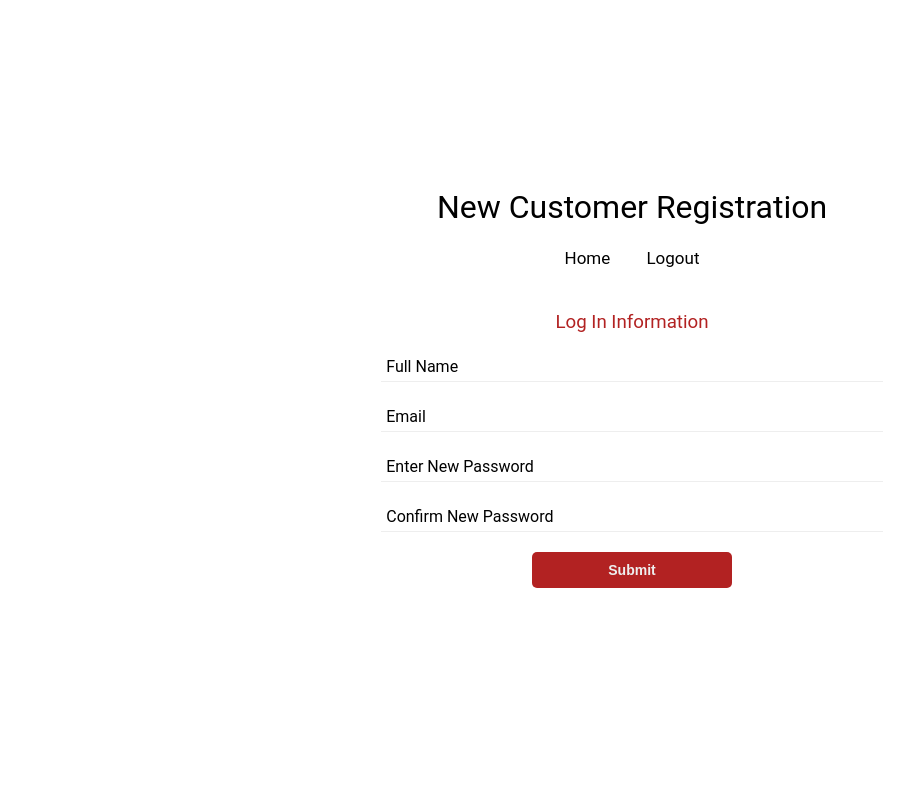
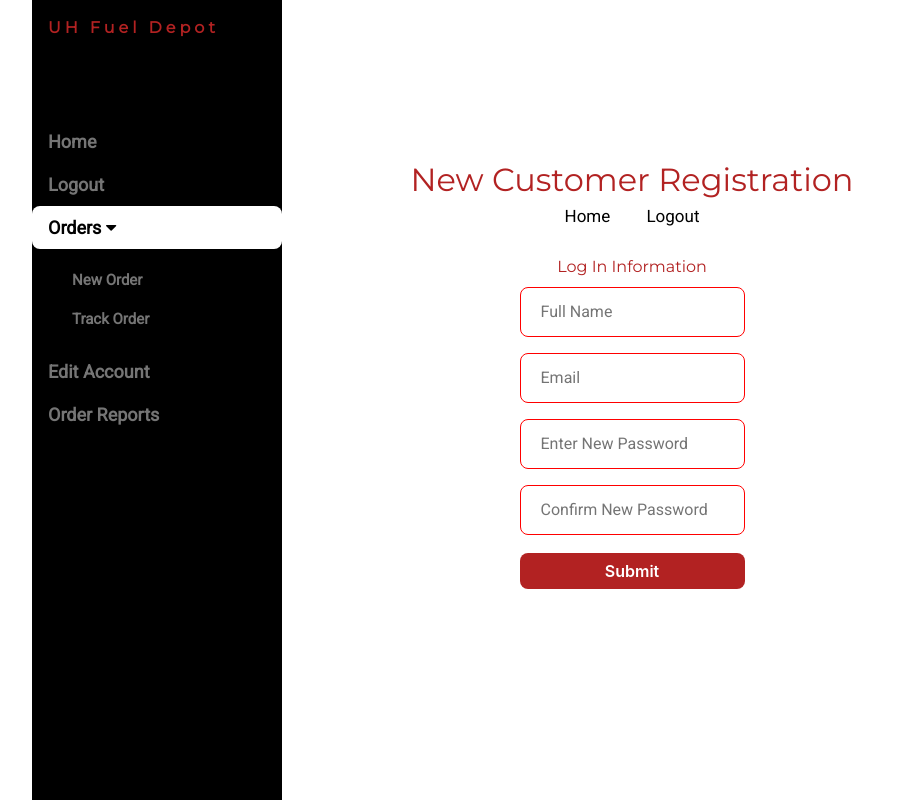
Before and after one commit to hite5/COSC_4353, a Flask app: page /NewCustomerForm in a window 1280 px wide. Shown: the whole page, without its empty margins (8-922 px from the left). Run offline with Flask 2, Linux system fonts and the light colour scheme; a user stored in the database is signed in.

Commit message:
Update NewCustomerForm.html
added side bar

```diff
--- a/application/templates/NewCustomerForm.html
+++ b/application/templates/NewCustomerForm.html
@@ -2,7 +2,25 @@
 <html>
 <head>
     <title>New Customer</title>
+
+    <link rel="stylesheet" href="https://cdnjs.cloudflare.com/ajax/libs/bulma/0.7.2/css/bulma.min.css" />
+    <meta name="viewport" content="width=device-width, initial-scale=1">
+    <link rel="stylesheet" href="https://www.w3schools.com/w3css/4/w3.css" >
+    <link rel="stylesheet" href="https://fonts.googleapis.com/css?family=Roboto" >
+    <link rel="stylesheet" href="https://fonts.googleapis.com/css?family=Montserrat" >
+    <link rel="stylesheet" href="https://cdnjs.cloudflare.com/ajax/libs/font-awesome/4.7.0/css/font-awesome.min.css" >
+    <link rel="stylesheet" href="https://cdnjs.cloudflare.com/ajax/libs/bulma/0.7.2/css/bulma.min.css" />
+    <link rel="stylesheet" href="../static/sidebar.css"/>
+
     <style>
+
+        .w3-sidebar a {
+           font-family: "Roboto", sans-serif
+        }
+        .w3-main {
+            padding: 100px 200px;
+        }
+
         html, body {
             height: 100%;
         }
@@ -36,13 +54,13 @@
         .main-block {
             justify-content: center;
             align-items: center;
-            width: 100%;
+            width: auto;
             min-height: 100%;
             background-size: cover;
         }
 
         form {
-            width: 80%;
+            width: auto;
             padding: 25px;
             margin-bottom: 20px;
             background: rgba(0, 0, 0, 0);
@@ -133,15 +115,15 @@
             }
 
             input {
-                width: 48%;
+                width: 100%;
             }
 
                 input.fname {
-                    width: 48%;
+                    width: 100%;
                 }
 
             select {
-                width: 48%;
+                width: 100%;
             }
         }
 
@@ -155,7 +137,44 @@
         }
     </style>
 </head>
-<body>
+<body class="w3-content" style="max-width:1200px">
+
+    <nav class="w3-sidebar w3-bar-block w3-black w3-collapse w3-top" style="z-index:3;width:250px" id="mySidebar">
+        <div class="w3-container w3-display-container w3-padding-16">
+          <i onclick="w3_close()" class="fa fa-remove w3-hide-large w3-button w3-display-topright"></i>
+          <h3 class="w3-wide"><b>UH Fuel Depot</b></h3>
+        </div>
+        <div class="w3-padding-64 w3-large w3-text-grey" style="font-weight:bold">
+          <a href="{{ url_for('views.index') }}" class="w3-bar-item w3-button">Home</a>
+          {% if current_user.is_authenticated %} <!-- Employees and Supervisors -->
+          <a href="{{ url_for('auth.logout') }}" class="w3-bar-item w3-button">Logout</a>
+          <a onclick="myAccFunc()" href="javascript:void(0)" class="w3-button w3-block w3-white w3-left-align" id="myBtn">
+            Orders <i class="fa fa-caret-down"></i>
+          </a>
+          <div id="demoAcc" class="w3-bar-block w3-show w3-padding-large w3-medium">
+            <a href="/NewPackage" class="w3-bar-item w3-button">New Order</a>
+            <a href="/packageTracker" class="w3-bar-item w3-button">Track Order</a>
+    <!--        <a href="{{ url_for('views.packageUpdateForm') }}" class="w3-bar-item w3-button">Manage Order</a>-->
+    <!--        <a href="/packageSearch" class="w3-bar-item w3-button">Search Order</a>-->
+          </div>
+    <!--      <a href="/customerSearch" class="w3-bar-item w3-button">Search Customer</a>-->
+    <!--      <a href="/editCustomerSearch" class="w3-bar-item w3-button">Edit Customer</a>-->
+    <!--      <a href="/EditEmployee" class="w3-bar-item w3-button">Edit Account</a>-->
+            <a href="/EditEmployee" class="w3-bar-item w3-button">Edit Account</a>
+            <a href="/report" class="w3-bar-item w3-button">Order Reports</a>
+
+          {% endif %}
+          {% if current_user.type == 'supervisor' %} <!-- Supervisors Only -->
+    <!--      <a href="/NewEmployeeForm" class="w3-bar-item w3-button">Add New Account</a>-->
+    <!--      <a href="/employeeSearch" class="w3-bar-item w3-button">Search Employee</a>-->
+          {% endif %}
+          {% if not current_user.is_authenticated %} <!-- Not Logged In -->
+          <a href="/emp_login" class="w3-bar-item w3-button">Customer Login</a>
+          <a href="/packageTracker" class="w3-bar-item w3-button">Track Order</a>
+          {% endif %}
+        </div>
+    </nav>
+
     <div class="main-block">
         <h1>New Customer Registration</h1>
         <div class="topnav">
```
Also changed, not shown: other parts of application/templates/NewCustomerForm.html (+0 -36 lines).
